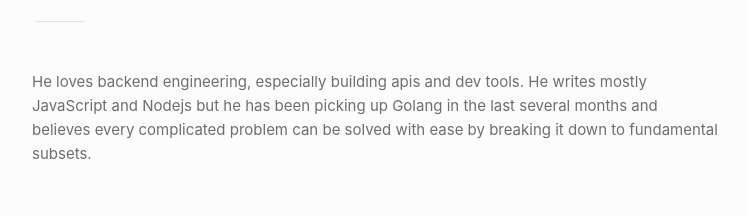
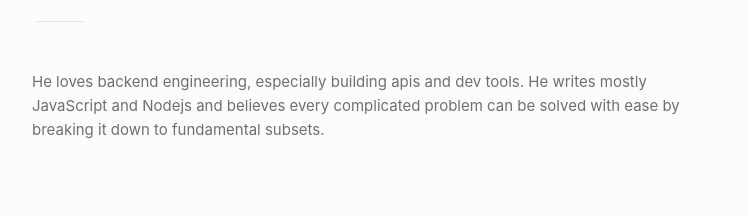
Before and after one commit to dannwaneri/portfolio_v4, a React (Create React App) app: page / in a window 1280 px wide. Shown: the part 181-397 px from the top of the page, without its empty margins (264-1012 px from the left). Built offline with nearby package versions, Linux system fonts and the light colour scheme; no server answers.

Commit message:
Update Home.component.jsx

```diff
--- a/src/components/Home/Home.component.jsx
+++ b/src/components/Home/Home.component.jsx
@@ -32,7 +32,7 @@ const Home = () => {
     <NameContainer>Daniel Nwaneri</NameContainer>
     <TitleContainer>Daniel Nwaneri is a Software Engineer open to both Frontend and Backend developer roles</TitleContainer>
     <LineContainer/>
-    <TitleContainer>He loves backend engineering, especially building apis and dev tools. He writes mostly JavaScript and Nodejs but he has been picking up Golang in the last several months and believes every complicated problem can be solved with ease by breaking it down to fundamental subsets.</TitleContainer>
+    <TitleContainer>He loves backend engineering, especially building apis and dev tools. He writes mostly JavaScript and Nodejs and believes every complicated problem can be solved with ease by breaking it down to fundamental subsets.</TitleContainer>
     </motion.div>
 )};
 export default Home;
```
